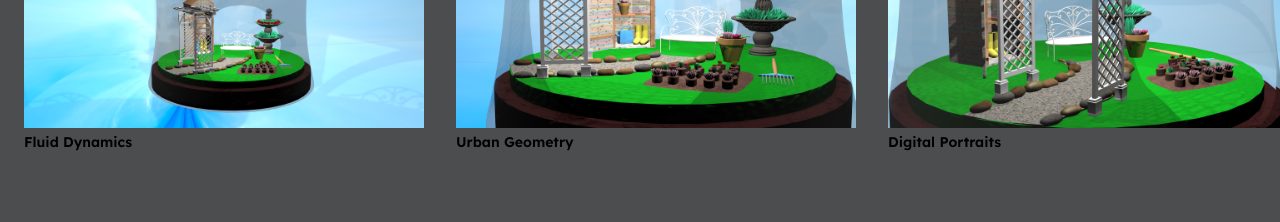
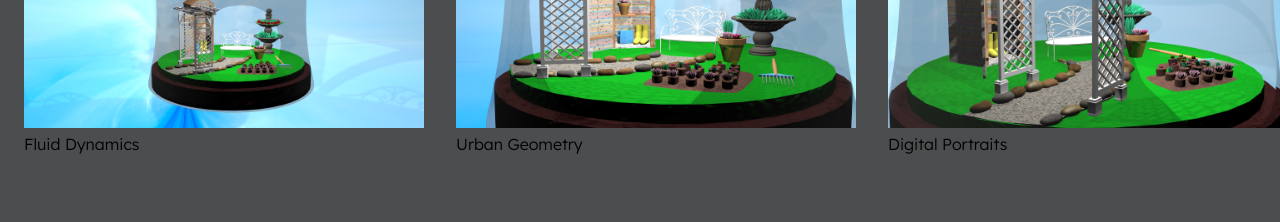
Before and after one commit to stephaniestelzer/portfolio, a Next.js app: page /3d-art in a window 1280 px wide. Shown: the part 1140-1362 px from the top of the page. Built offline with nearby package versions, Linux system fonts and the light colour scheme; no server answers.

Commit message:
Fixing console error and updating captions

```diff
--- a/app/components/SwiperGallery.tsx
+++ b/app/components/SwiperGallery.tsx
@@ -95,8 +95,6 @@ export default function SwiperGallery({
     };
   }, [lightboxOpen]);
 
-  console.log('Lightbox state:', { lightboxOpen, lightboxItem });
-
   return (
     <div className="relative w-fullpy-12 overflow-hidden">
       <div className="max-w-7xl mx-auto px-6">
@@ -106,7 +104,7 @@ export default function SwiperGallery({
           slidesPerView="auto"
           centeredSlides={false}
           grabCursor={true}
-          loop={true}
+          loop={items.length > 2}
           navigation={{
             nextEl: '.swiper-button-next-custom',
             prevEl: '.swiper-button-prev-custom',
@@ -192,7 +190,7 @@ export default function SwiperGallery({
                   {/* Caption */}
                   <div className="w-full flex-col items-start">
                     <div className="text-black">
-                      <h3 className="text-sm font-semibold mt-1 line-clamp-2">
+                      <h3 className="text-md font-light mt-1 line-clamp-2">
                         {item.caption}
                       </h3>
                     </div>
```
